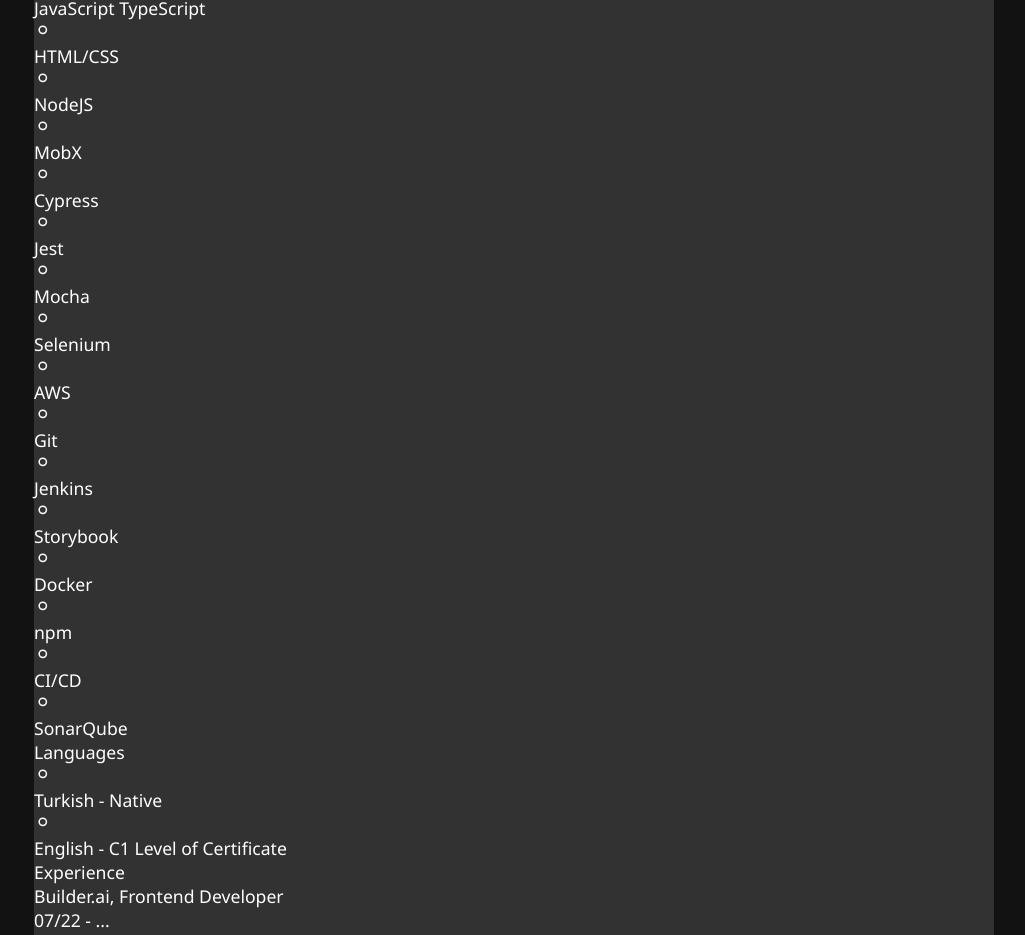
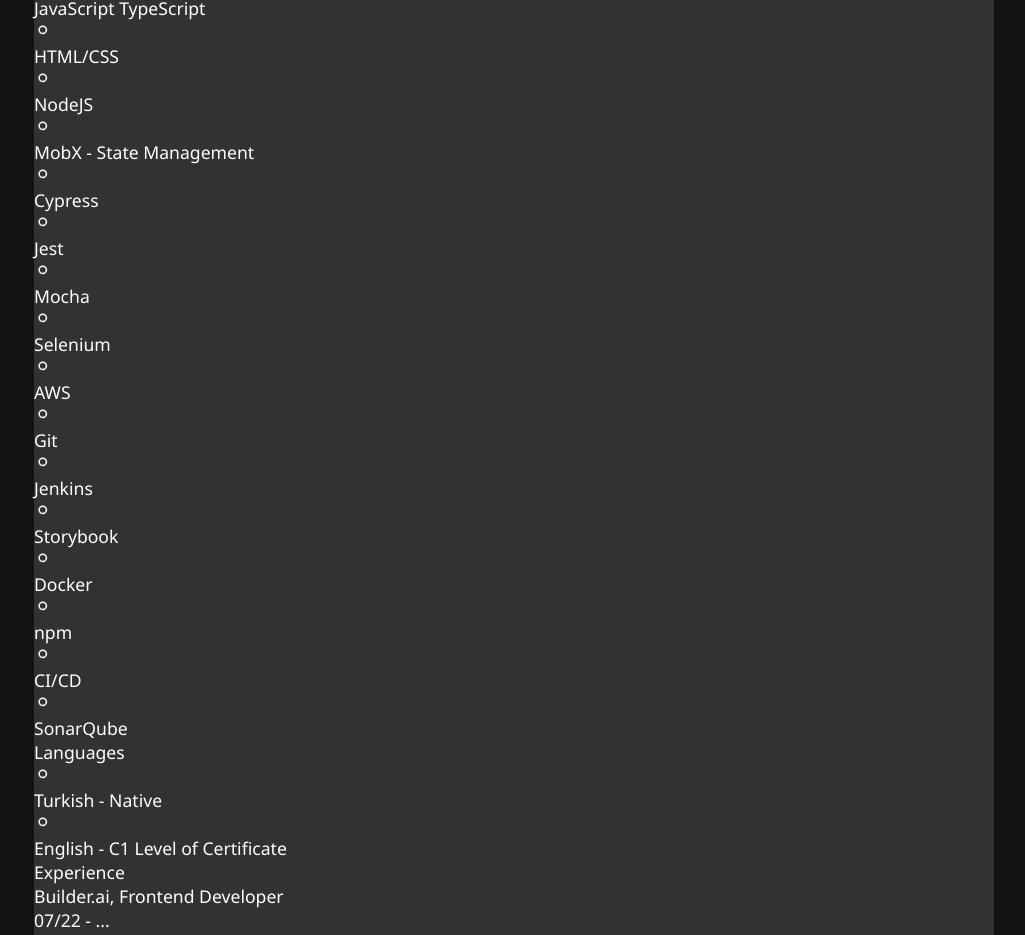
Before and after one commit to BurakBal96/burak-bal-resume, a React (Create React App) app: page / in a window 1280 px wide. Shown: the part 852-1787 px from the top of the page, without its empty margins (126-1151 px from the left). Built offline with nearby package versions, Linux system fonts and the light colour scheme.

Commit message:
mobx naming update

```diff
--- a/src/Pages/Resume/Sections/FrontendSkills.js
+++ b/src/Pages/Resume/Sections/FrontendSkills.js
@@ -6,7 +6,7 @@
     'JavaScript TypeScript',
     'HTML/CSS',
     'NodeJS',
-    'MobX',
+    'MobX - State Management',
     'Cypress',
     'Jest',
     'Mocha',
```
